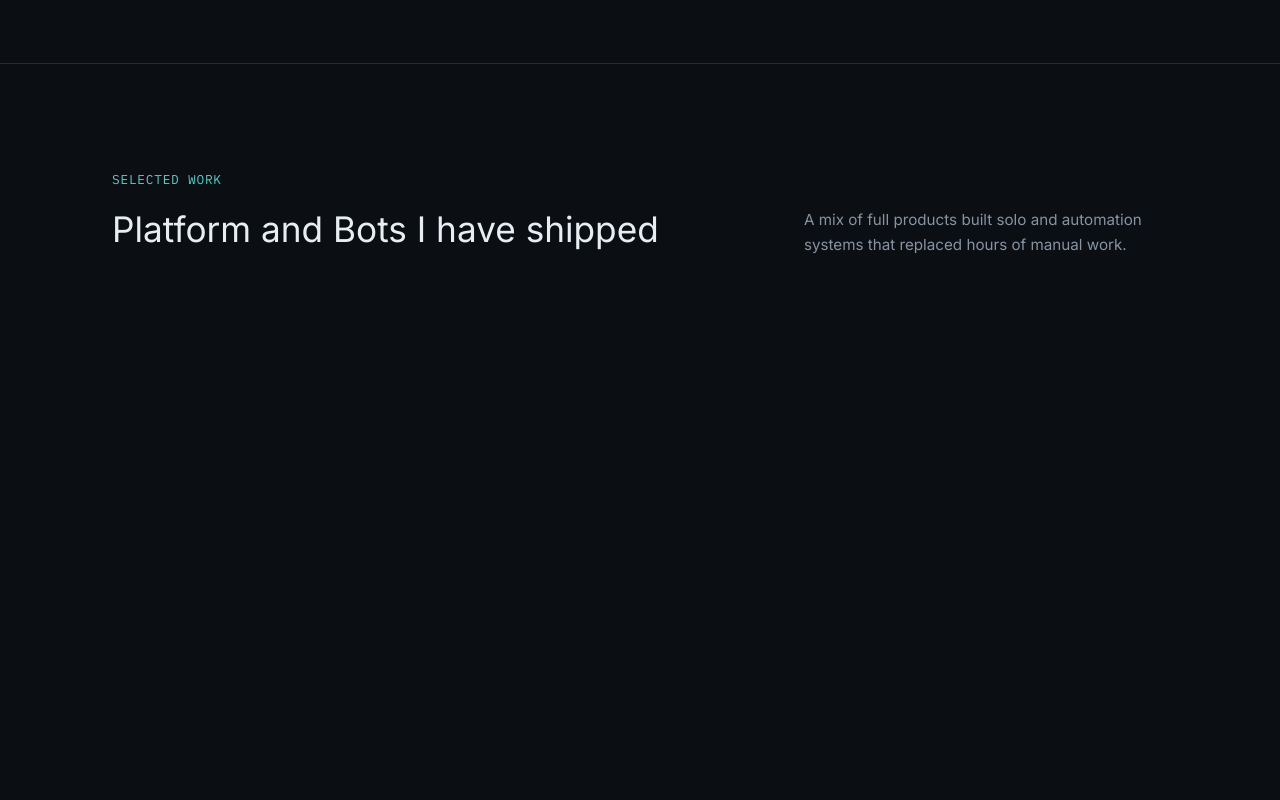
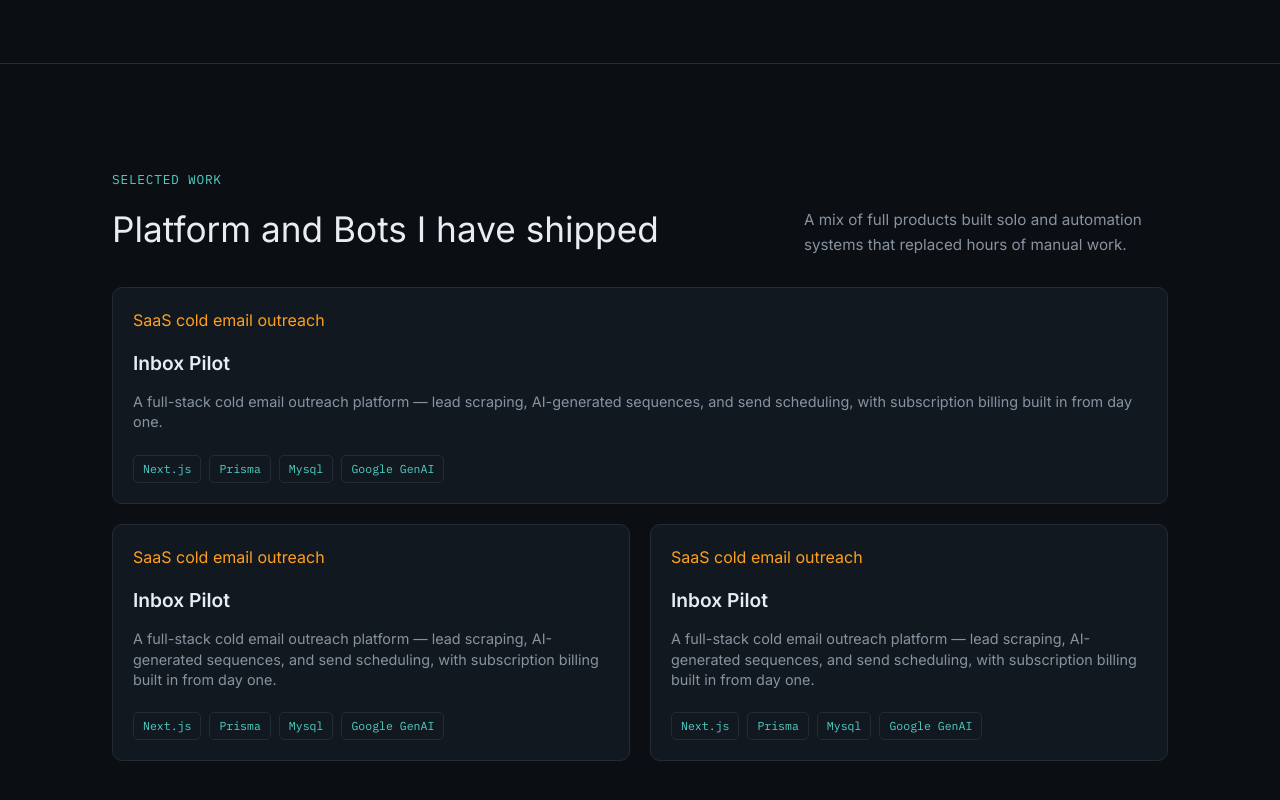
Before and after one commit to Hamzah-Amir/portfolio, a Next.js app: page / in a window 1280 px wide. Shown: the part 938-1738 px from the top of the page. Before the commit the page ends 1313 px from the top, so only its background shows below. Built offline with nearby package versions, Linux system fonts and the light colour scheme.

Commit message:
work grid

```diff
--- a/components/Work.js
+++ b/components/Work.js
@@ -13,6 +13,41 @@
                     </div>
                     <p className={styles.desc}>A mix of full products built solo and automation systems that replaced hours of manual work.</p>
                 </div>
+                <div className={`${styles['work-grid']}`}>
+                    <div className={`${styles['work-card']} ${styles['featured']}`}>
+                        <span className={`${styles['kicker']}`}>SaaS cold email outreach</span>
+                        <h3>Inbox Pilot</h3>
+                        <p>A full-stack cold email outreach platform — lead scraping, AI-generated sequences, and send scheduling, with subscription billing built in from day one.</p>
+                        <div className={`${styles['tag-row']}`}>
+                            <span className={styles.tag}>Next.js</span>
+                            <span className={styles.tag}>Prisma</span>
+                            <span className={styles.tag}>Mysql</span>
+                            <span className={styles.tag}>Google GenAI</span>
+                        </div>
+                    </div>
+                    <div className={`${styles['work-card']}`}>
+                        <span className={`${styles['kicker']}`}>SaaS cold email outreach</span>
+                        <h3>Inbox Pilot</h3>
+                        <p>A full-stack cold email outreach platform — lead scraping, AI-generated sequences, and send scheduling, with subscription billing built in from day one.</p>
+                        <div className={`${styles['tag-row']}`}>
+                            <span className={styles.tag}>Next.js</span>
+                            <span className={styles.tag}>Prisma</span>
+                            <span className={styles.tag}>Mysql</span>
+                            <span className={styles.tag}>Google GenAI</span>
+                        </div>
+                    </div>
+                    <div className={`${styles['work-card']}`}>
+                        <span className={`${styles['kicker']}`}>SaaS cold email outreach</span>
+                        <h3>Inbox Pilot</h3>
+                        <p>A full-stack cold email outreach platform — lead scraping, AI-generated sequences, and send scheduling, with subscription billing built in from day one.</p>
+                        <div className={`${styles['tag-row']}`}>
+                            <span className={styles.tag}>Next.js</span>
+                            <span className={styles.tag}>Prisma</span>
+                            <span className={styles.tag}>Mysql</span>
+                            <span className={styles.tag}>Google GenAI</span>
+                        </div>
+                    </div>
+                </div>
             </div>
         </section>
     </>
--- a/components/Work.module.css
+++ b/components/Work.module.css
@@ -32,3 +32,69 @@
     max-width:38ch;
     font-size:0.95rem;
 }
+
+.work-grid {
+    display: grid;
+    grid-template-columns: repeat(2, 1fr);
+    gap: 20px;
+}
+
+@media (max-width: 800px) {
+    .work-grid {
+        grid-template-columns: 1fr;
+    }
+}
+
+.work-card {
+    background: var(--panel);
+    border: 1px solid var(--line);
+    border-radius: var(--radius);
+    padding: 20px;
+    gap: 14px;
+    display: flex;
+    flex-direction: column;
+    transition: border-color 0.25s ease, transform 0.25s ease;
+}
+
+.work-card .kicker {
+    color: var(--amber)
+}
+
+.work-card h3 {
+    font-size: 1.2rem;
+    font-weight: 600;
+    color: var(--text);
+}
+
+.work-card p {
+    color: var(--muted);
+    font-size: 0.9rem;
+    line-height: 1.4;
+}
+
+.work-card:hover {
+    border-color: var(--cyan);
+    transform: translateY(-4px);
+}
+
+.tag-row {
+    display: flex;
+    flex-wrap: wrap;
+    gap: 8px;
+    margin-top: auto;
+    padding-top: 8px;
+}
+
+.tag{
+  font-family:'IBM Plex Mono', monospace; font-size:0.72rem; color:var(--cyan);
+  border:1px solid var(--line); padding:4px 9px; border-radius:5px;
+}
+
+.featured {
+    grid-column: 1/-1;
+}
+@media (max-width:800px) {
+    .featured {
+        grid-column: auto;
+    }
+}
```
